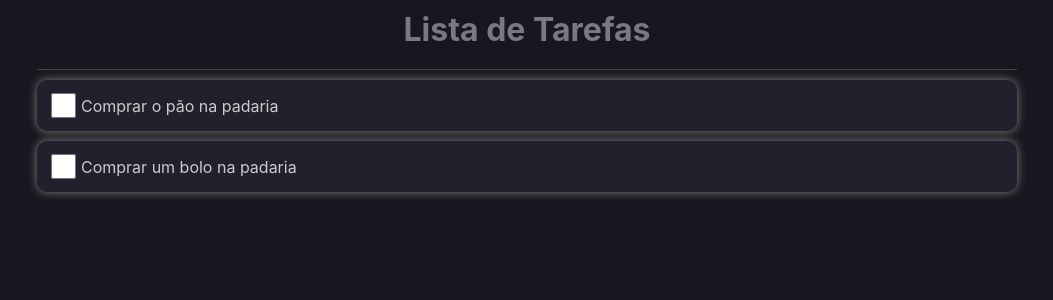
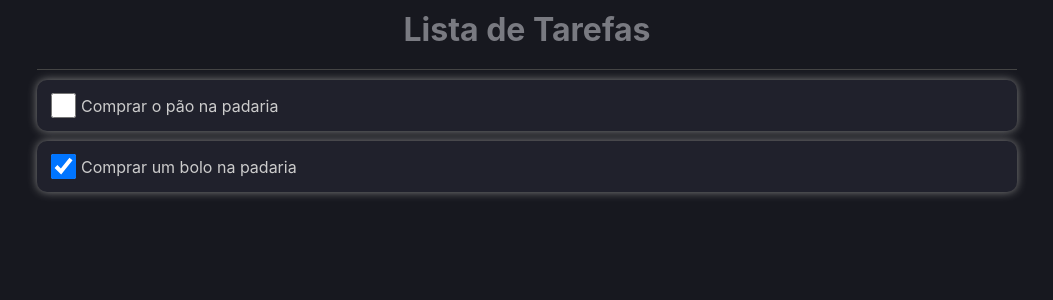
Before and after one commit to JoseCarlos-Filho/Lista-Atividades, a React (Create React App) app: page / in a window 1280 px wide. Shown: the top 300 px of the page, without its empty margins (113-1166 px from the left). Built offline with nearby package versions, Linux system fonts and the light colour scheme.

Commit message:
Criando o estado de selecionado no input checkbox

```diff
--- a/src/App.tsx
+++ b/src/App.tsx
@@ -11,7 +11,7 @@ const App = () => {
 
   const [list, setList] = useState<Item[]>([
     { id: 1, name: 'Comprar o pão na padaria', done: false },
-    { id: 2, name: 'Comprar um bolo na padaria', done: false },
+    { id: 2, name: 'Comprar um bolo na padaria', done: true },
   ]);
 
   return (
--- a/src/components/ListItem/index.tsx
+++ b/src/components/ListItem/index.tsx
@@ -1,3 +1,4 @@
+import { useState } from 'react';
 import * as Component from './styles';
 import { Item } from '../../types/item';
 
@@ -5,11 +6,18 @@ type Props = {
     item: Item
 }
 export const ListItem = ({ item } : Props) => {
+
+    const [isChecked, setIsChecked] = useState(item.done);
+
     return (
         <Component.Container>
             {/* <div>Olá Mundo</div> */}
             {/* { item.name } */}
-            <input type="checkbox" />
+            <input
+                type="checkbox"
+                checked={isChecked}
+                onChange={e => setIsChecked(e.target.checked)}
+            />
             <label>{ item.name }</label>
         </Component.Container>
     );
```
